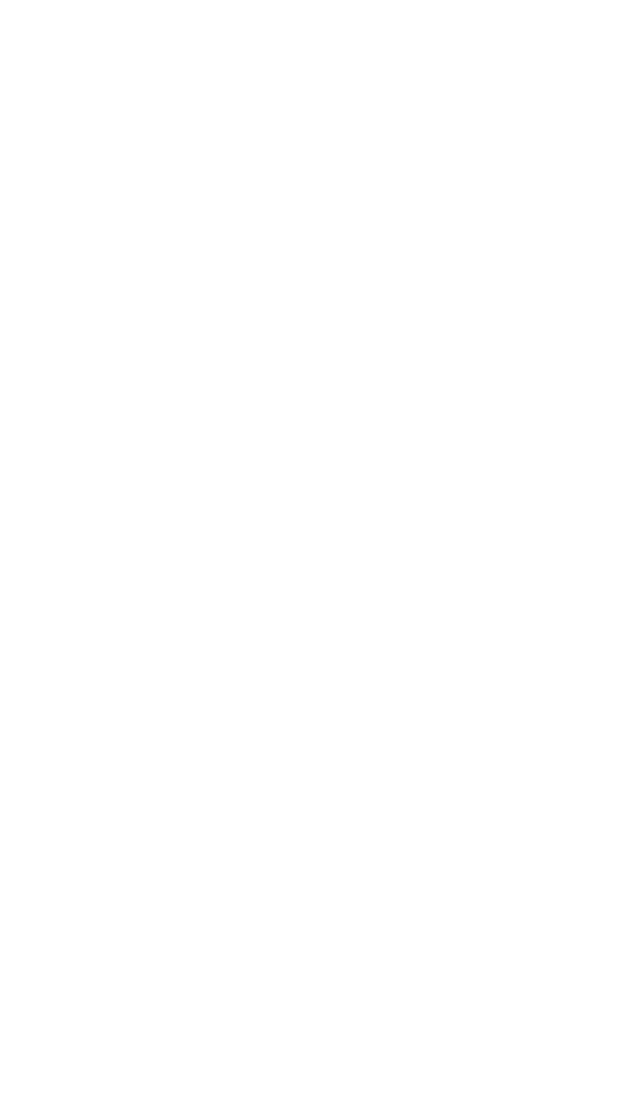
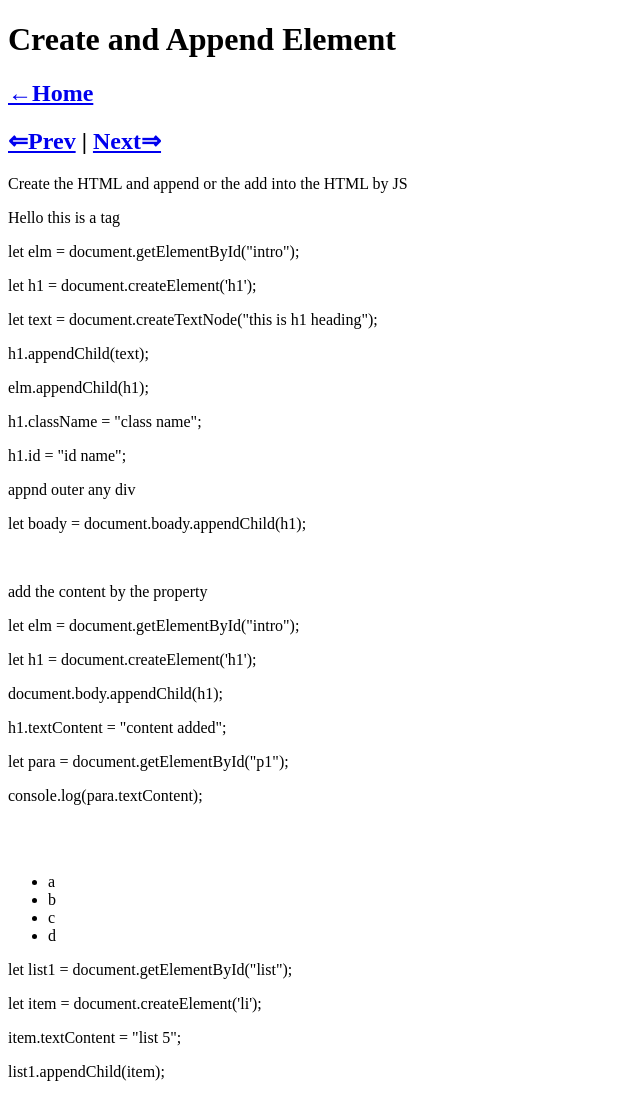
Before and after one commit to Apoorv-AK-Coder/JS-Notes, a plain HTML site: page inner pages/045.html in a window 1280 px wide. Shown: the whole page, without its empty margins (0-640 px from the left). Before the commit the page ends 800 px from the top, so only its background shows below. Drawn offline with Linux system fonts and the light colour scheme.

Commit message:
more one

```diff
--- a/inner pages/045.html
+++ b/inner pages/045.html
@@ -7,5 +7,44 @@
 </head>
 <body>
 
+    <h1> Create and Append Element</h1>
+    <h2><a href="/index.html">←Home</a></h2>
+    <h2><a href="./044.html">⇐Prev</a> | <a href="./046.html">Next⇒</a></h2>
+    <p>Create the HTML and append or the add into the HTML by JS</p>
+
+    <div id="intro">
+        <p id="p1">Hello this is a tag</p>
+    </div>
+    <p>let elm = document.getElementById("intro");</p>
+    <p>let h1 = document.createElement('h1'); </p>
+    <p>let text = document.createTextNode("this is h1 heading");</p>
+    <p>h1.appendChild(text);</p>
+    <p>elm.appendChild(h1);</p>
+
+    <p>h1.className = "class name";</p>
+    <p>h1.id = "id name";</p>
+    <p>appnd outer any div</p>
+    <p>let boady = document.boady.appendChild(h1);</p><br>
+
+    <p>add the content by the property</p>
+    <p>let elm = document.getElementById("intro");</p>
+    <p>let h1 = document.createElement('h1'); </p>
+    <p>document.body.appendChild(h1);</p>
+    <p>h1.textContent = "content added";</p>
+    <p>let para = document.getElementById("p1");</p>
+    <p>console.log(para.textContent);</p> <br><br>
+
+    <ul>
+        <li>a</li>
+        <li>b</li>
+        <li>c</li>
+        <li>d</li>
+    </ul>
+
+    <p>let list1 = document.getElementById("list");</p>
+    <p>let item = document.createElement('li');</p>
+    <p>item.textContent = "list 5";</p>
+    <p>list1.appendChild(item);</p>
+
 </body>
 </html>
```
Also changed, not shown: index.html (+3 -3 lines), inner pages/044.html (+12 -0 lines), inner pages/046.html (+26 -0 lines).
